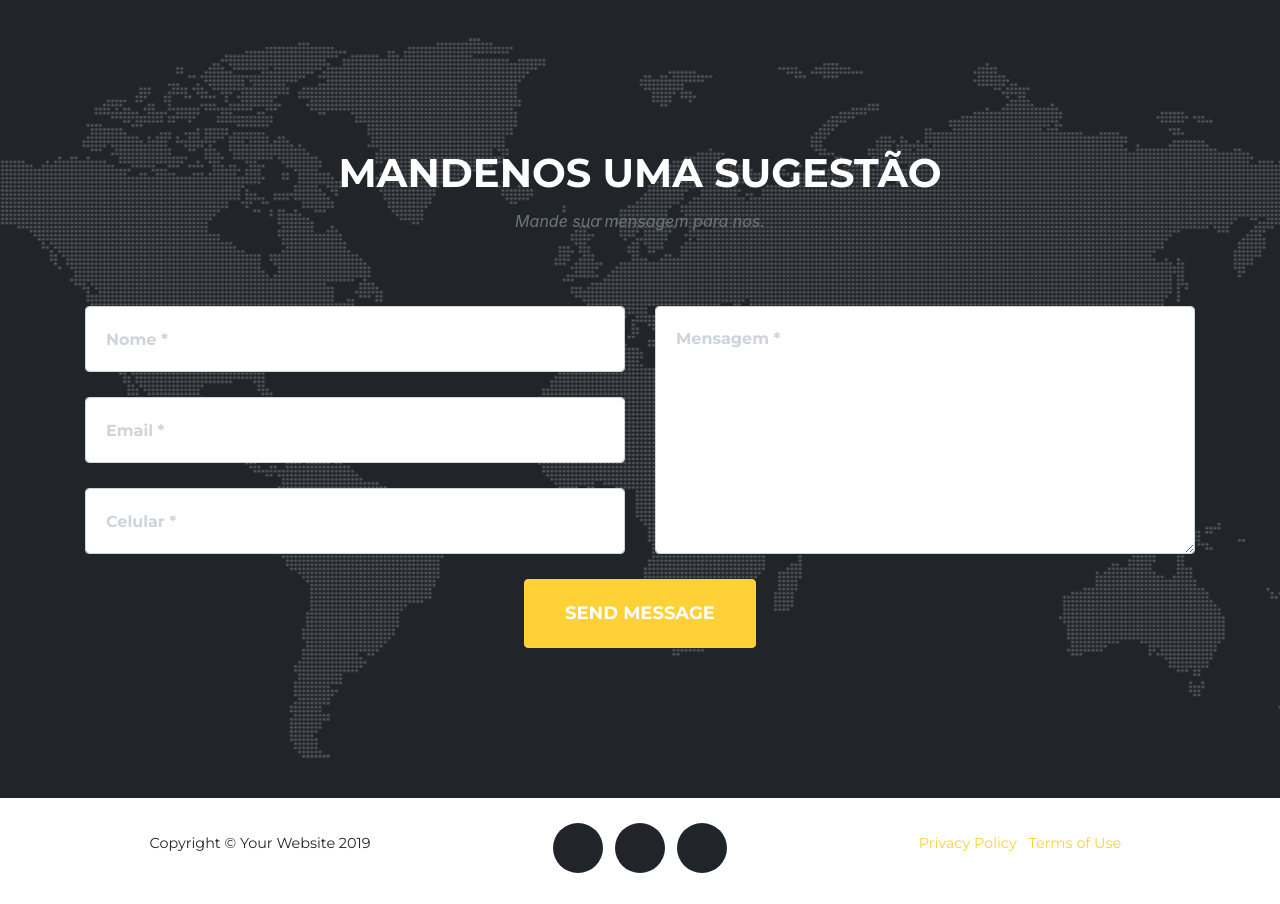
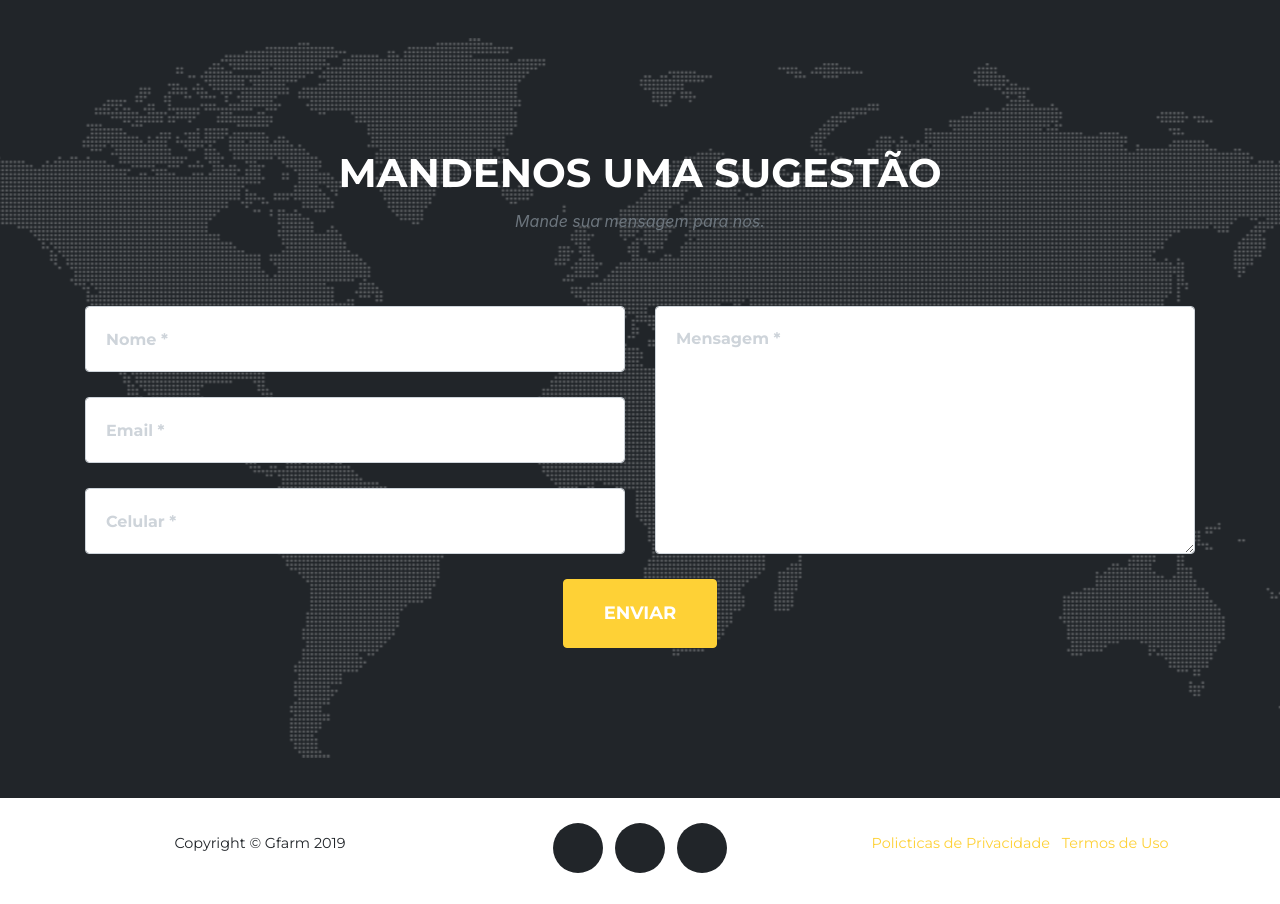
Before and after one commit to Joaosza/Trabalho-TIC, a Django app: page / in a window 1280 px wide. Shown: the part 1142-2046 px from the top of the page. Run offline with Django 3.2, Linux system fonts and the light colour scheme; some libraries are stand-ins or nearby versions; some web fonts are replaced.

Commit message:
Alterando Campos da Pagina Inicial

```diff
--- a/Django/adocao/templates/base.html
+++ b/Django/adocao/templates/base.html
@@ -460,7 +460,7 @@
               <div class="clearfix"></div>
               <div class="col-lg-12 text-center">
                 <div id="success"></div>
-                <button id="sendMessageButton" class="btn btn-primary btn-xl text-uppercase" type="submit">Send Message</button>
+                <button id="sendMessageButton" class="btn btn-primary btn-xl text-uppercase" type="submit">Enviar</button>
               </div>
             </div>
           </form>
@@ -476,7 +476,7 @@
     <div class="container">
       <div class="row">
         <div class="col-md-4">
-          <span class="copyright">Copyright &copy; Your Website 2019</span>
+          <span class="copyright">Copyright &copy; Gfarm 2019</span>
         </div>
         <div class="col-md-4">
           <ul class="list-inline social-buttons">
@@ -500,10 +500,10 @@
         <div class="col-md-4">
           <ul class="list-inline quicklinks">
             <li class="list-inline-item">
-              <a href="#">Privacy Policy</a>
+              <a href="#">Policticas de Privacidade</a>
             </li>
             <li class="list-inline-item">
-              <a href="#">Terms of Use</a>
+              <a href="#">Termos de Uso</a>
             </li>
           </ul>
         </div>
```
